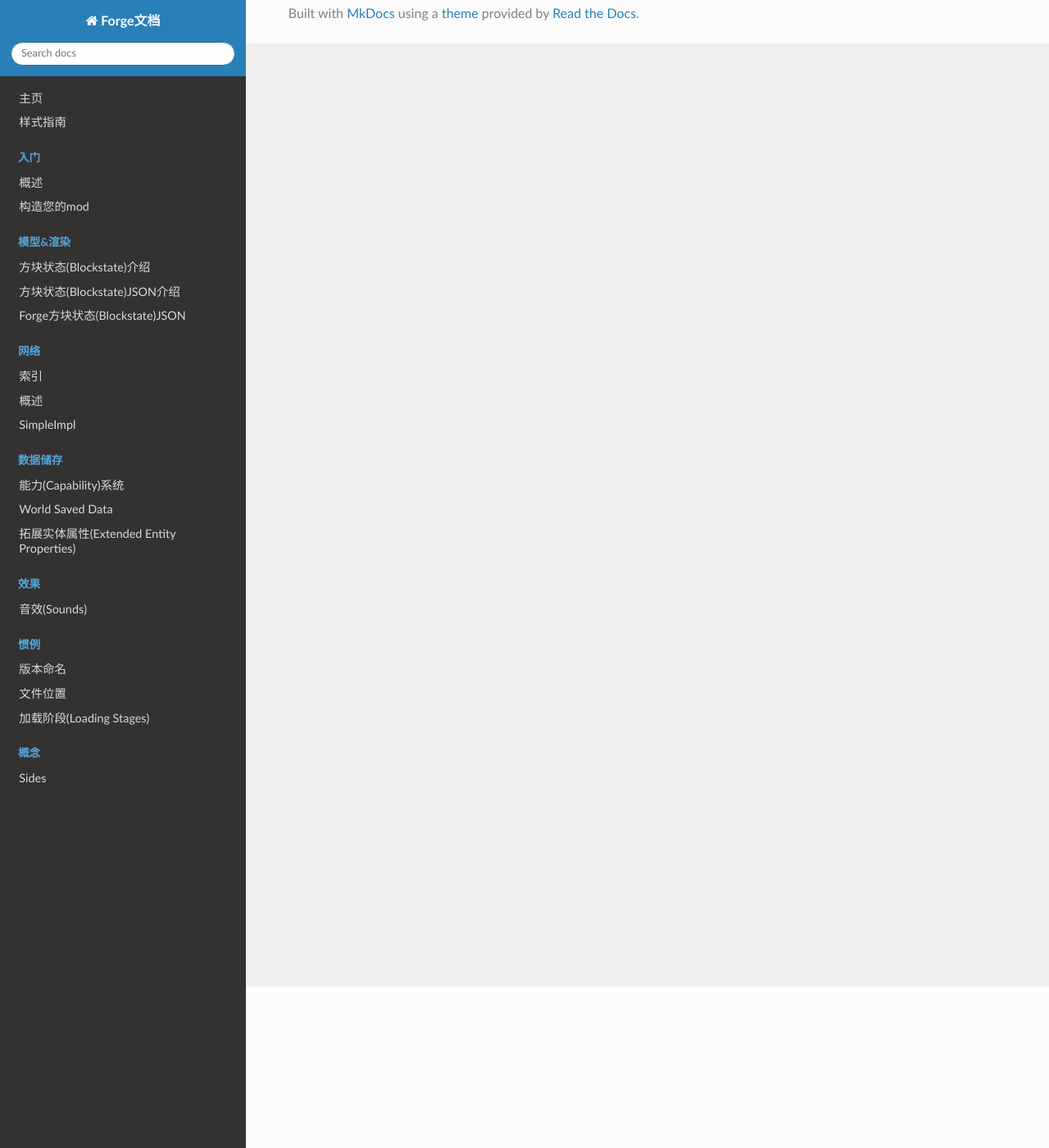
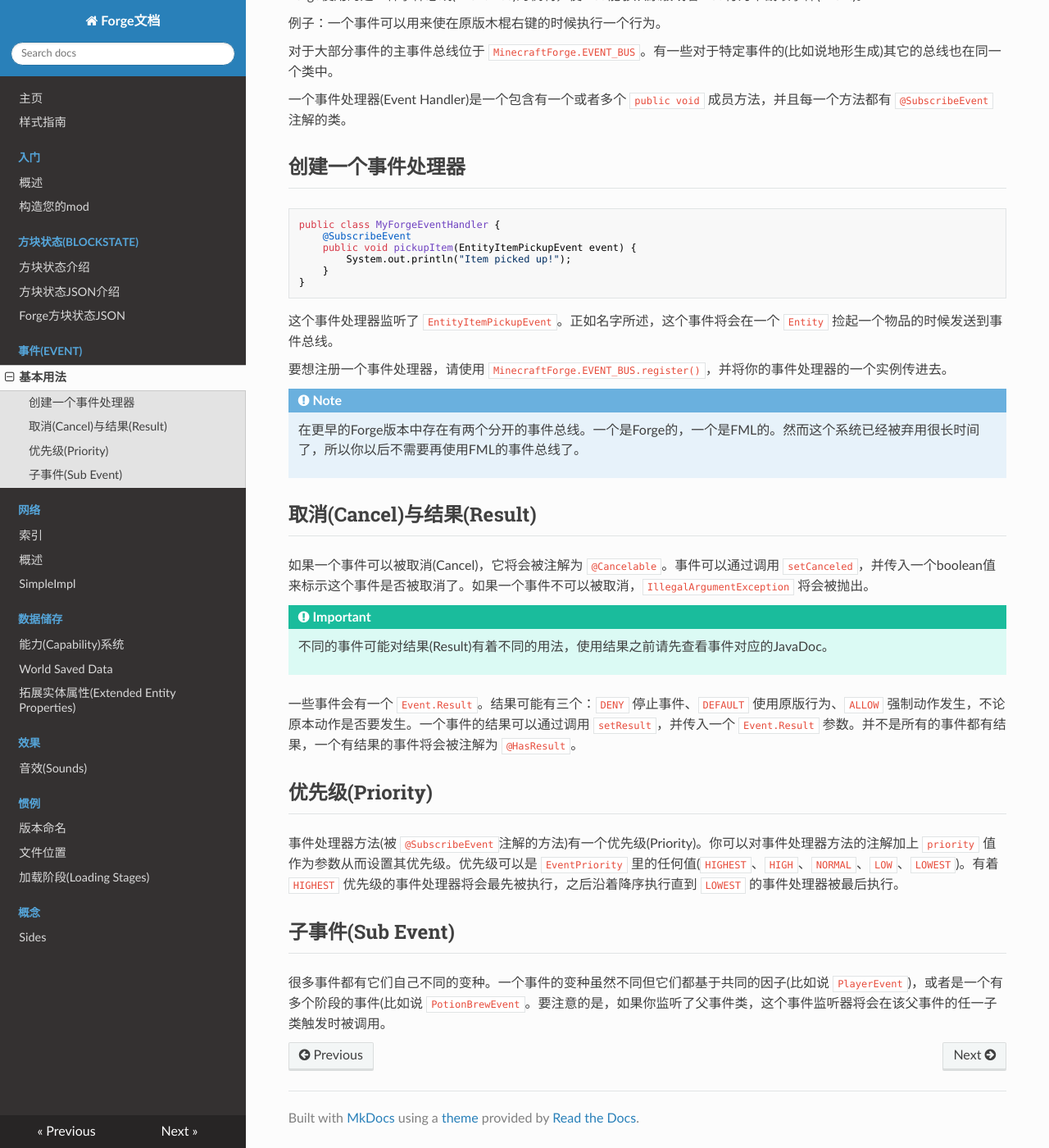
Before and after one commit to Krasjet/Forge-Documentation-CN, an MkDocs documentation site: the page built from docs/events/intro.md, in a window 1280 px wide and 1400 px high, scrolled down 197 px. Shown: the whole window at 82% size. Built offline with MkDocs 1.6.1, drawn with Linux system fonts in a browser that asks for light colours; nearby versions of some CDN libraries; old or Windows-style settings are respelled for this version of MkDocs; some of the changed text lies outside the part shown.

Commit message:
Add Events

````diff
--- a/docs/events/intro.md
+++ b/docs/events/intro.md
@@ -1,2 +1,51 @@
 事件(Events)
-=======
+===========
+
+Forge使用的是一种事件总线(Event Bus)的机制，使mod能够从原版或者mod行为中截取事件(Event)。
+
+例子：一个事件可以用来使在原版木棍右键的时候执行一个行为。
+
+对于大部分事件的主事件总线位于 `MinecraftForge.EVENT_BUS`。有一些对于特定事件的(比如说地形生成)其它的总线也在同一个类中。
+
+一个事件处理器(Event Handler)是一个包含有一个或者多个 `public void` 成员方法，并且每一个方法都有 `@SubscribeEvent` 注解的类。
+
+创建一个事件处理器
+----------------
+
+```java
+public class MyForgeEventHandler {
+    @SubscribeEvent
+    public void pickupItem(EntityItemPickupEvent event) {
+        System.out.println("Item picked up!");
+    }
+}
+```
+
+这个事件处理器监听了 `EntityItemPickupEvent`。正如名字所述，这个事件将会在一个 `Entity` 捡起一个物品的时候发送到事件总线。
+
+要想注册一个事件处理器，请使用 `MinecraftForge.EVENT_BUS.register()`，并将你的事件处理器的一个实例传进去。
+
+!!! note
+
+	在更早的Forge版本中存在有两个分开的事件总线。一个是Forge的，一个是FML的。然而这个系统已经被弃用很长时间了，所以你以后不需要再使用FML的事件总线了。
+
+取消(Cancel)与结果(Result)
+-------------------------
+
+如果一个事件可以被取消(Cancel)，它将会被注解为 `@Cancelable`。事件可以通过调用 `setCanceled`，并传入一个boolean值来标示这个事件是否被取消了。如果一个事件不可以被取消，`IllegalArgumentException` 将会被抛出。
+
+!!! important
+
+	不同的事件可能对结果(Result)有着不同的用法，使用结果之前请先查看事件对应的JavaDoc。
+
+一些事件会有一个 `Event.Result`。结果可能有三个：`DENY` 停止事件、`DEFAULT` 使用原版行为、`ALLOW` 强制动作发生，不论原本动作是否要发生。一个事件的结果可以通过调用 `setResult`，并传入一个 `Event.Result` 参数。并不是所有的事件都有结果，一个有结果的事件将会被注解为 `@HasResult`。
+
+优先级(Priority)
+---------------
+
+事件处理器方法(被 `@SubscribeEvent`注解的方法)有一个优先级(Priority)。你可以对事件处理器方法的注解加上 `priority` 值作为参数从而设置其优先级。优先级可以是 `EventPriority` 里的任何值(`HIGHEST`、`HIGH`、`NORMAL`、`LOW`、`LOWEST`)。有着 `HIGHEST` 优先级的事件处理器将会最先被执行，之后沿着降序执行直到 `LOWEST` 的事件处理器被最后执行。
+
+子事件(Sub Event)
+----------------
+
+很多事件都有它们自己不同的变种。一个事件的变种虽然不同但它们都基于共同的因子(比如说 `PlayerEvent`)，或者是一个有多个阶段的事件(比如说 `PotionBrewEvent`。要注意的是，如果你监听了父事件类，这个事件监听器将会在该父事件的任一子类触发时被调用。
--- a/mkdocs.yml
+++ b/mkdocs.yml
@@ -5,10 +5,12 @@ pages:
   - 入门:
     - 概述: 'gettingstarted/index.md'
     - 构造您的mod: 'gettingstarted/structuring.md'
-  - 模型&渲染:
-    - 方块状态(Blockstate)介绍: 'blockstates/states.md'
-    - 方块状态(Blockstate)JSON介绍: 'blockstates/introduction.md'
-    - Forge方块状态(Blockstate)JSON: 'blockstates/forgeBlockstates.md'
+  - 方块状态(Blockstate):
+    - 方块状态介绍: 'blockstates/states.md'
+    - 方块状态JSON介绍: 'blockstates/introduction.md'
+    - Forge方块状态JSON: 'blockstates/forgeBlockstates.md'
+  - 事件(Event):
+    - 基本用法: 'events/intro.md'
   - 网络:
     - 索引: 'networking/index.md'
     - 概述: 'networking/overview.md'
````
Also changed, not shown: docs/index.md (+1 -1 lines).
